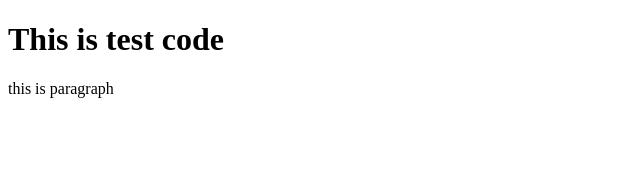
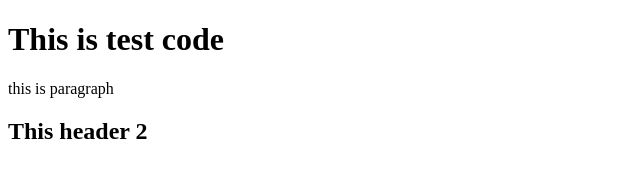
Before and after one commit to Niyamul-04/test_repo, a plain HTML site: page index.html in a window 1280 px wide. Shown: the whole page, without its empty margins (0-640 px from the left). Drawn offline with Linux system fonts and the light colour scheme.

Commit message:
this is 3rd message

```diff
--- a/index.html
+++ b/index.html
@@ -8,5 +8,6 @@
 <body>
     <h1>This is test code</h1>
     <p>this is paragraph</p>
+    <h2>This header 2</h2>
 </body>
 </html>
```
